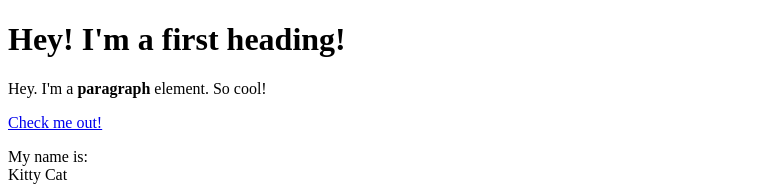
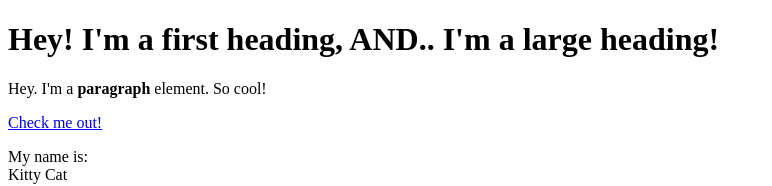
Before and after one commit to ctnsly/cartoon-hero, a plain HTML site: page test.html in a window 1280 px wide. Shown: the top 186 px of the page, without its empty margins (0-772 px from the left). Drawn offline with Linux system fonts and the light colour scheme.

Commit message:
Added text to my heading 1

```diff
--- a/test.html
+++ b/test.html
@@ -5,7 +5,7 @@
 </head>
 <body>
 
-	<h1>Hey! I'm a first heading!</h1>
+	<h1>Hey! I'm a first heading, AND.. I'm a large heading!</h1>
 	<p>Hey. I'm a <b>paragraph</b> element. So cool!</p>
 	<a href="http://catherinelagadia.com" target="_blank" title="Check out Cate's site!">Check me out!</a>
 	<p>My name is: <br>
```
